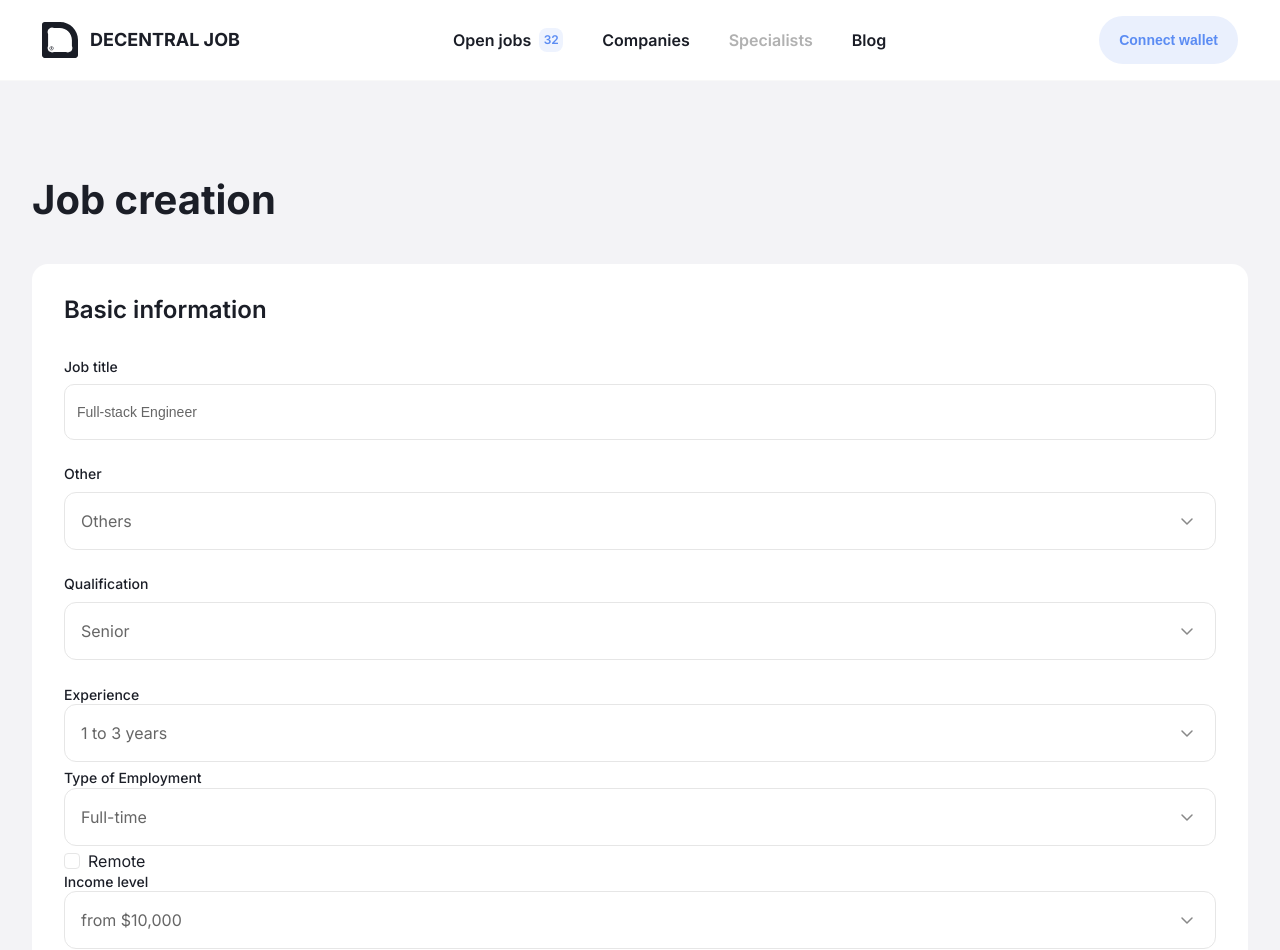
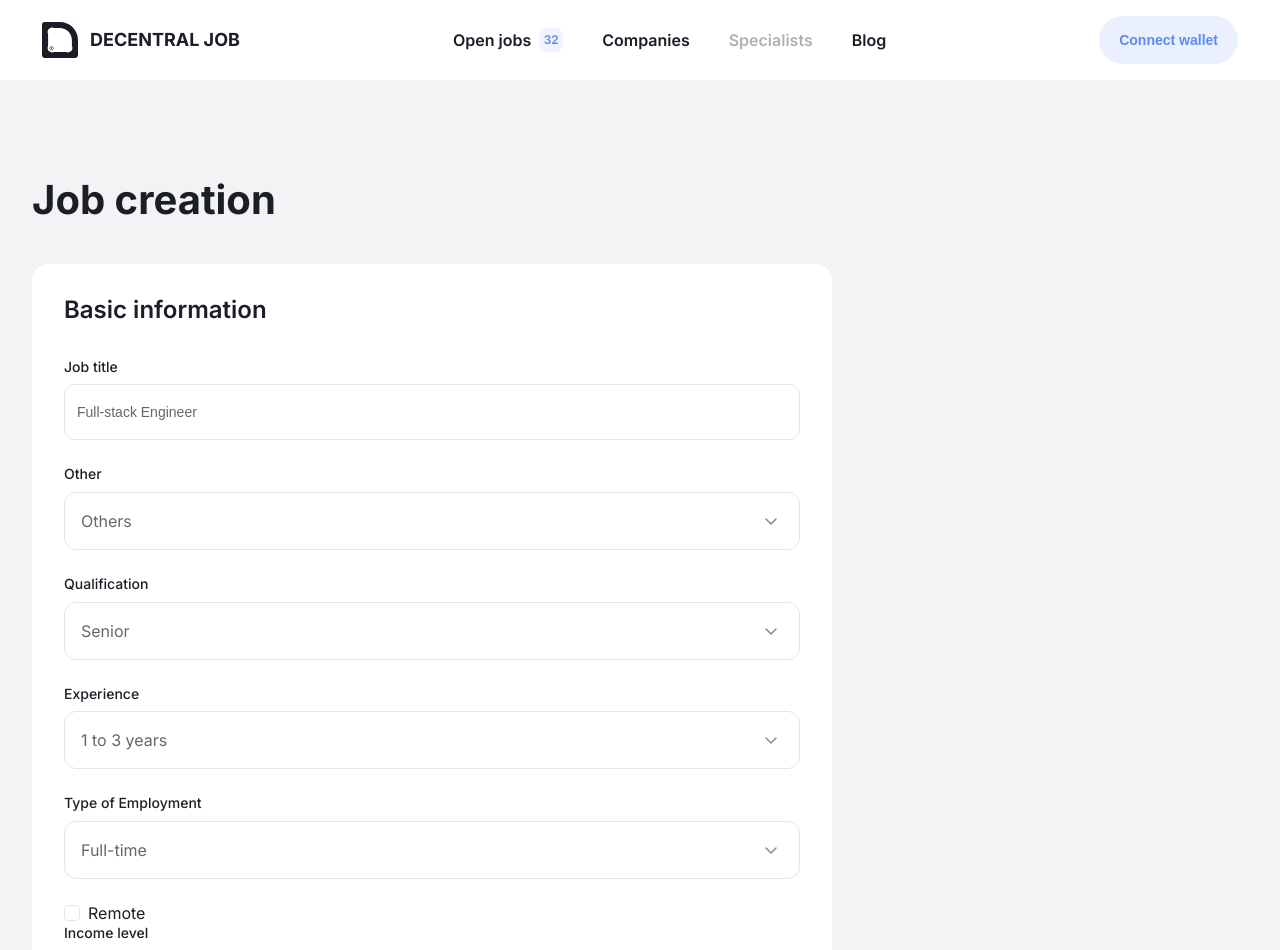
Before and after one commit to JoDcntrl/test, a Next.js app: page /vacancies/create in a window 1280 px wide. Shown: the top 950 px of the page. Built offline with nearby package versions, Linux system fonts and the light colour scheme.

Commit message:
DDCNTRL-6 - feat - test git

```diff
--- a/src/modules/vacancies/components/vacancyForm/VacancyForm.tsx
+++ b/src/modules/vacancies/components/vacancyForm/VacancyForm.tsx
@@ -100,7 +100,8 @@ export const VacancyForm = () => {
             </div>
           </div>
           <div className={styles.labeledField}>
-            <label className={styles.label}>Experience</label>
+            <p className={styles.label}>Experience</p>
+            <div className={styles.fieldWrapper}>
               <Controller
                 name="name"
                 control={control}
@@ -115,8 +116,10 @@ export const VacancyForm = () => {
                 )}
               />
             </div>
+          </div>
           <div className={styles.labeledField}>
-            <label className={styles.label}>Type of Employment</label>
+            <p className={styles.label}>Type of Employment</p>
+            <div className={styles.fieldWrapper}>
               <Controller
                 name="name"
                 control={control}
@@ -131,6 +134,7 @@ export const VacancyForm = () => {
                 )}
               />
             </div>
+          </div>
           <label className={styles.checkbox}>
             <Checkbox<any>
               name="remote"
@@ -141,7 +145,8 @@ export const VacancyForm = () => {
             <span>Remote</span>
           </label>
           <div className={styles.labeledField}>
-            <label className={styles.label}>Income level</label>
+            <p className={styles.label}>Income level</p>
+            <div className={styles.fieldWrapper}>
               <Controller
                 name="name"
                 control={control}
@@ -155,6 +160,7 @@ export const VacancyForm = () => {
                   />
                 )}
               />
+            </div>
           </div>
           <Button
             type="submit"
--- a/src/modules/vacancies/components/vacancyForm/styles.module.scss
+++ b/src/modules/vacancies/components/vacancyForm/styles.module.scss
@@ -1,4 +1,8 @@
 @import '@/assets/core/_variables.scss';
+
+.formData {
+  max-width: 800px;
+}
 
 .baseInfo {
   padding: 32px;
```
Lines whose indentation alone changed are shown as unchanged.
